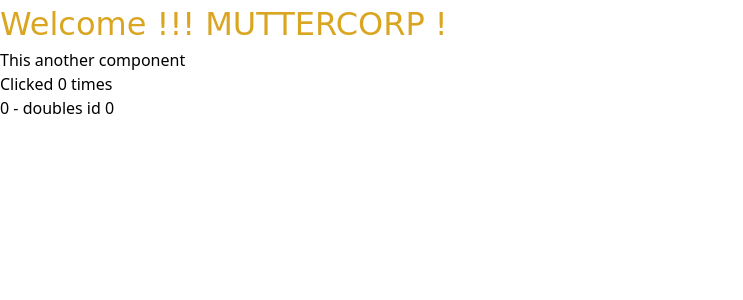
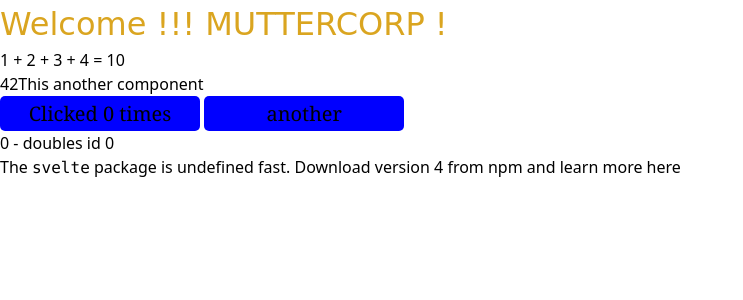
Before and after one commit to maikonweber/svelte-frontend-introduce-doc, a SvelteKit app: page / in a window 1280 px wide. Shown: the top 300 px of the page, without its empty margins (0-743 px from the left). Built offline with nearby package versions, Linux system fonts and the light colour scheme.

Commit message:
Add component with default props

```diff
--- a/src/routes/+page.svelte
+++ b/src/routes/+page.svelte
@@ -1,12 +1,29 @@
 <script>
+// @ts-nocheck
+
     let name = 'MutterCorp'
     import Nested from "./Nested.svelte";
+    import Packageinfo from "./Packageinfo.svelte";
+
+    const pkg = {
+        name : 'svelte',
+        seed : 'blazing',
+        version : 4,
+        website: 'https://svelte.dev'
+    }
 </script>
 
 
 <h1>  Welcome !!! {name.toUpperCase()} ! </h1>
 
-<Nested ></Nested>
+<Nested answer={42}></Nested>
+
+<Packageinfo
+     {...pkg}
+>
+
+</Packageinfo>
+
 
 <style>
     h1 {
--- a/src/routes/Nested.svelte
+++ b/src/routes/Nested.svelte
@@ -1,29 +1,78 @@
+
 <script>
-    let count = 0;
 
-    $: {
-        console.log(`the console log ${count}`)
-        console.log(`Log in Blocck`)
-    };
-
-    function increment () {
-        count += 1;
-    }
-$: doubled = count * 2;
-
-</script>
+    const pkg = {
+		name: 'svelte',
+		speed: 'blazing',
+		version: 4,
+		website: 'https://svelte.dev'
+	};
 
 
 
 
+    let numbers = [1, 2, 3, 4];
+    let count = 0;
+    export let answer;
+
+    function addNumber() {
+        numbers.push(numbers.length + 1);
+        numbers = numbers;
+    }
+
+    function anotherAddNumber(){
+        numbers = [...numbers, numbers.length + 1];
+    }
+
+    function newAddNumber() {
+        numbers[numbers.length] = numbers.length + 1;
+
+    }
+
+    function increment() {
+        count += 1;
+    }
 
 
-<h1> This another component </h1>
+    $: sum = numbers.reduce((total, currentNumber) => total + currentNumber, 0);
+
+    $: {
+        console.log(`the console log ${count}, sum ${sum}`);
+        console.log(`Log in Blocck`);
+    }
+
+
+    $: doubled = count * 2;
+</script>
+
+<p> {numbers.join(' + ')} = {sum} </p>
+
+<h1>{answer}This another component</h1>
 
 <button on:click={increment}>
     Clicked {count}
 
-    {count === 1 ?  'time' : 'times'}
+    {count === 1 ? "time" : "times"}
 </button>
 
-<p>{count} - doubles id { doubled }</p>
+
+<button on:click={anotherAddNumber}>
+        another
+</button>
+
+
+<p>{count} - doubles id {doubled}</p>
+
+
+<style>
+    button {
+        background-color: blue;
+        font-family: Cambria, Cochin, Georgia, Times, 'Times New Roman', serif;
+        width: 200px;
+        height: 35px;
+        font-size: 20px;
+        border-color: blueviolet;
+        border-style: double;
+        border-radius: 5px;
+    }
+</style>
--- /dev/null
+++ b/src/routes/Packageinfo.svelte
@@ -0,0 +1,16 @@
+<script >
+    export let name;
+    export let version;
+    export let speed;
+    export let website;
+
+    $: href = `https://npm.js.com/package/${name}`
+
+</script>
+
+
+
+<p>
+	The <code>{name}</code> package is {speed} fast. Download version {version} from
+	<a {href}>npm</a> and <a href={website}>learn more here</a>
+</p>
```
